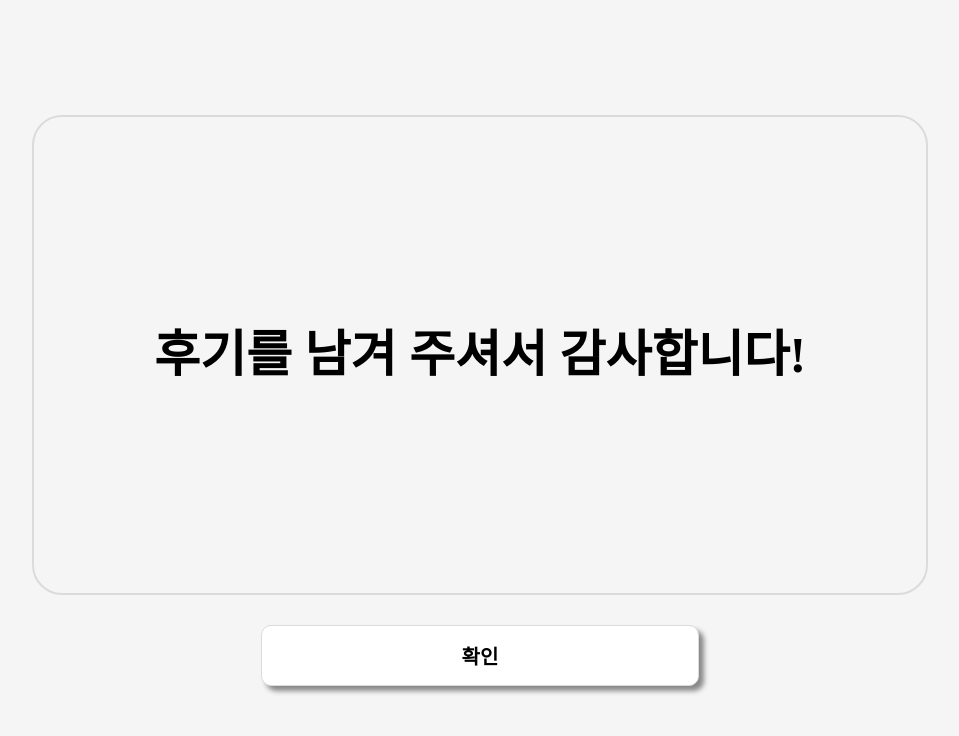
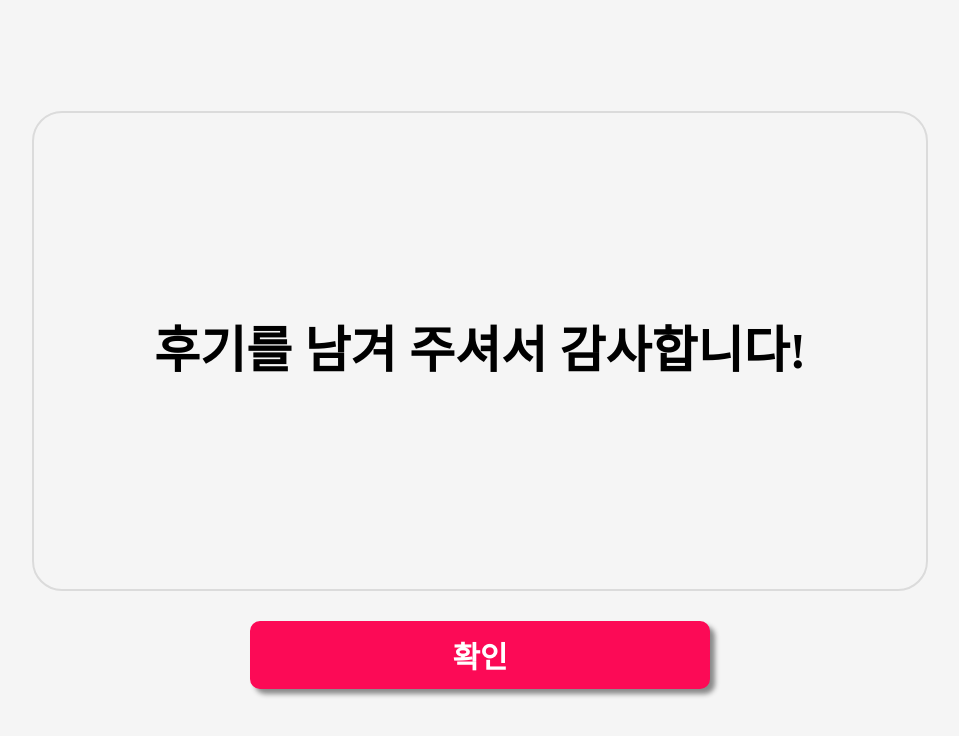
Before and after one commit to Novel-Ideas/gumeonggage-front, a React (Create React App) app: page /feedback/ok in a window 1280 px wide. Shown: the top 736 px of the page, without its empty margins (160-1119 px from the left). Built offline with nearby package versions, Linux system fonts and the light colour scheme.

Commit message:
Feat: FeedbackOkPage 버튼 스타일 수정

```diff
--- a/src/pages/feedbackPage/feedbackOkPage/style.js
+++ b/src/pages/feedbackPage/feedbackOkPage/style.js
@@ -27,19 +27,19 @@ export const thankyouComment = css`
 
 export const checkButton = css`
     margin-top: 30px;
-    font-size: 20px;
+    font-size: 30px;
     font-weight: 600;
+    color: white;
     border-radius: 10px;
-    border: 1px solid #dbdbdb;
-    padding: 15px 200px;
-    background-color: white;
+    border: 2px solid rgb(252, 10, 86);
+    padding: 10px 200px;
+    background-color: rgb(252, 10, 86);
     box-shadow: 5px 5px 5px #898989ff;
+    transition: all 0.2s ease-in-out;
     cursor: pointer;
 
     &:hover {
-        background-color: #fafafa;
-    }
-    &:active {
-        background-color: #dbdbdb;
+        background-color: white;
+        color: rgb(252, 10, 86);
     }
 `;
--- a/src/pages/feedbackPage/feedbackWritePage/style.js
+++ b/src/pages/feedbackPage/feedbackWritePage/style.js
@@ -65,7 +65,7 @@ export const radioButton = css`
     & > input[type="radio"]:checked {
         background-color: rgb(252, 10, 86); // 체크 시 내부 원으로 표시될 색상
         border: 3px solid white; // 테두리가 아닌, 테두리와 원 사이의 색상
-        box-shadow: 0 0 0 1.6px rgb(252, 10, 86);
+        box-shadow: 0 0 0 1.6px #22d3ee;
     }
     & > label {
         font-size: 35px;
```
Also changed, not shown: src/pages/feedbackPage/feedbackOkPage/FeedbackOkPage.jsx (line endings or trailing spaces).
